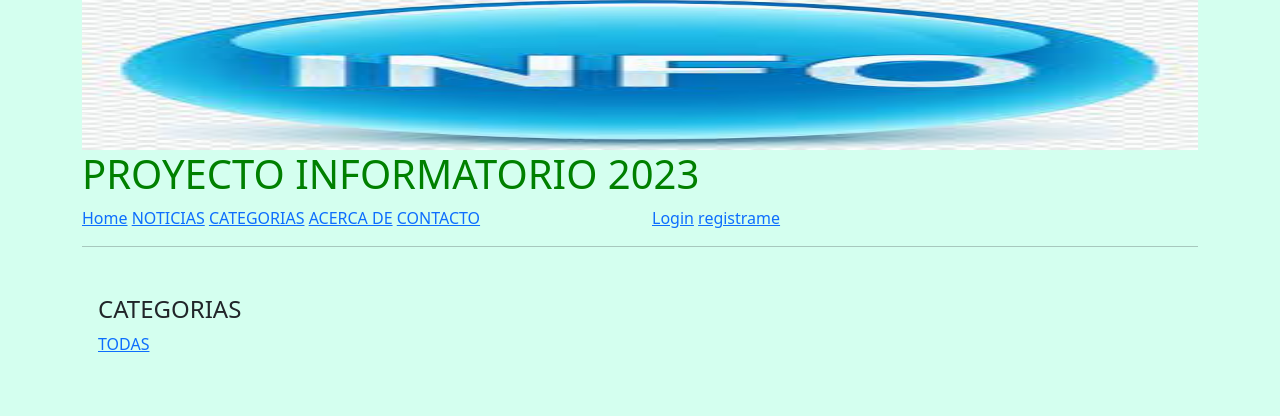
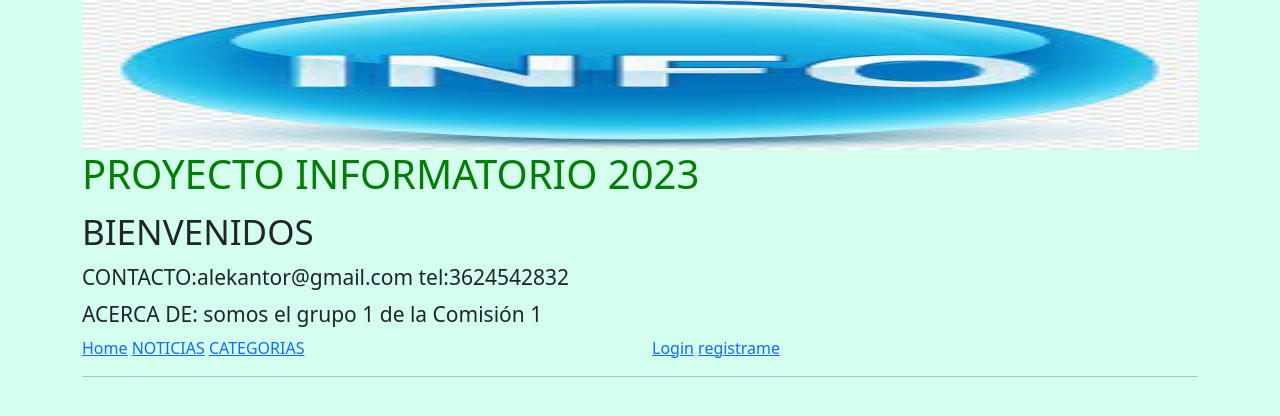
Before and after one commit to alekantor72/proyecto2023, a Django app: template RepositorioProyecto/proyectoFinal/templates/noticias/listar.html in a window 1280 px wide. Shown: the top 416 px of the page. Run offline with Django 3.2, Linux system fonts and the light colour scheme; the template is opened without the code that fills it, so the values that code supplies are empty.

Commit message:
terminado

```diff
--- a/RepositorioProyecto/proyectoFinal/apps/noticias/urls.py
+++ b/RepositorioProyecto/proyectoFinal/apps/noticias/urls.py
@@ -18,4 +18,5 @@ urlpatterns = [
 	path('Borrar/<int:pk>', views.BorrarNoticia.as_view(), name="borrar_noticia"),
 
 	path('Modificar/<int:pk>', views.ModificarNoticia.as_view(), name="modificar_noticia"),
+
 ]
--- a/RepositorioProyecto/proyectoFinal/apps/noticias/views.py
+++ b/RepositorioProyecto/proyectoFinal/apps/noticias/views.py
@@ -35,6 +35,7 @@ class ListarNoticias(ListView):
 
 
 
+
 def DetalleNoticiaF(request, pk):
 	ctx = {}
 	noti = Noticia.objects.get(id = pk)
--- a/RepositorioProyecto/proyectoFinal/templates/base.html
+++ b/RepositorioProyecto/proyectoFinal/templates/base.html
@@ -16,7 +16,10 @@
 		<div class="row">
 			<img src="{% static 'img/logo.jpg' %}" width="10" height="150">
 			<h1 class="titulo ml-3">PROYECTO INFORMATORIO 2023</h1>
+			<h1 class="subtitulo ml-2"><small>BIENVENIDOS</small></h1>
 		</div>
+			<h4><small>CONTACTO:alekantor@gmail.com tel:3624542832</small></h4>
+			<h4><small>ACERCA DE: somos el grupo 1 de la Comisión 1</small></h4>
 		<div class="row">
 			<div class="col-md-6">
 			<a href="{% url 'home' %}">Home</a>
@@ -25,8 +28,7 @@
 			{%endif%}
 			<a href="{% url 'noticias:listar_noticias' %}">NOTICIAS</a>
 			<a href="{% url 'noticias:categorias' %}">CATEGORIAS</a>
-			<a href="{% url 'noticias:categorias' %}">ACERCA DE</a>
-			<a href="{% url 'noticias:categorias' %}">CONTACTO</a>
+
 
 			</div>
 			<div class="col-md-6">
--- a/RepositorioProyecto/proyectoFinal/templates/noticias/listar.html
+++ b/RepositorioProyecto/proyectoFinal/templates/noticias/listar.html
@@ -5,13 +5,6 @@
 
 	<div class="container">
 	<div class="row mt-3">
-		<div class="col-md-3">
-			<h4>CATEGORIAS</h4>
-				<a href="#">TODAS</a><br>
-			{% for c in categorias %}
-				<a href="#">{{c.nombre}}</a><br>
-			{% endfor %}
-		</div>
 		<div class="col-md-9 mx-auto mb-5">
 			<div class="row">
 			{% for n in object_list %}
```
Also changed, not shown: RepositorioProyecto/proyectoFinal/apps/comentarios/apps.py (line endings or trailing spaces), RepositorioProyecto/proyectoFinal/apps/comentarios/forms.py (line endings or trailing spaces), RepositorioProyecto/proyectoFinal/apps/comentarios/migrations/0001_initial.py (deleted), RepositorioProyecto/proyectoFinal/media/noticias/descarga_2_RZAbgNQ.jpg (added).
